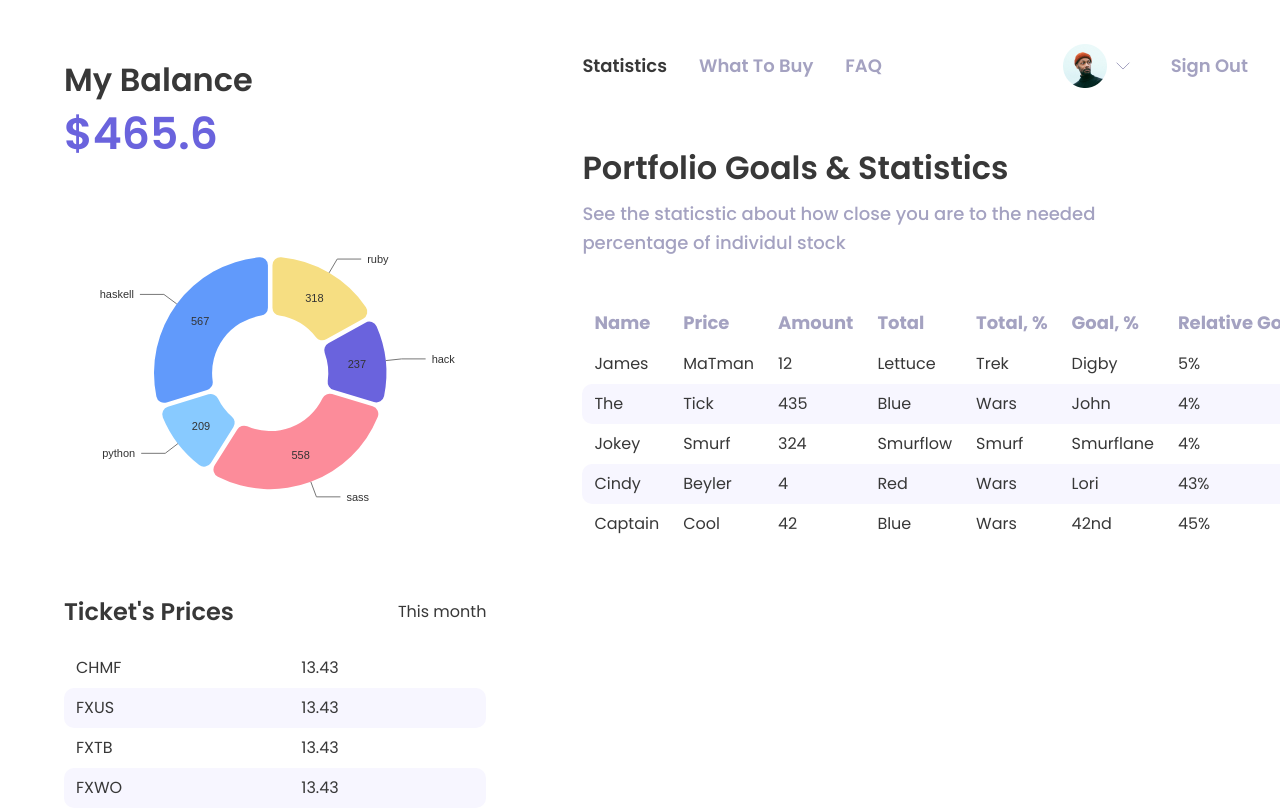
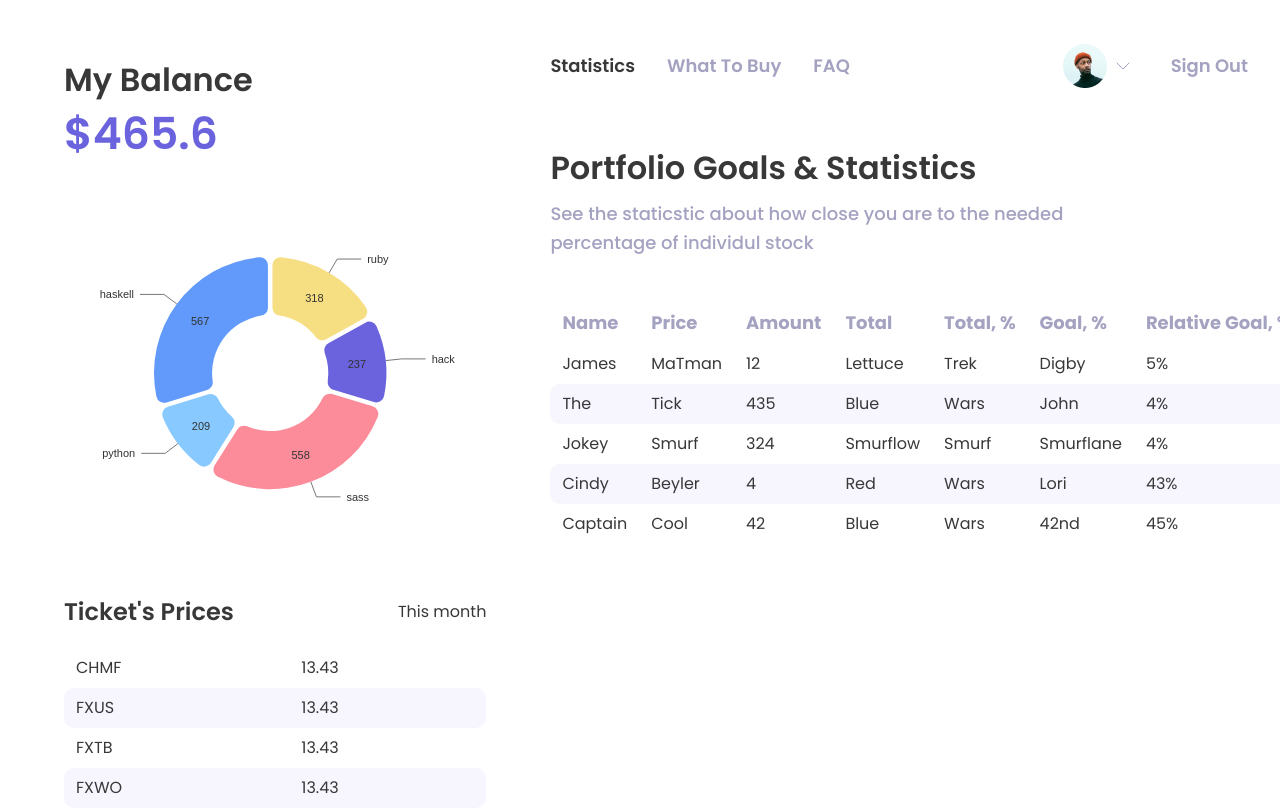
Before and after one commit to bacebu4/investing, a React (Create React App) app: page / in a window 1280 px wide. Built offline with nearby package versions, Linux system fonts and the light colour scheme.

Commit message:
style: smaller padding

```diff
--- a/src/App.tsx
+++ b/src/App.tsx
@@ -15,7 +15,7 @@ const SidebarContent = styled.aside`
 const MainContent = styled.main`
   flex: 1;
   overflow: auto;
-  padding: 44px 0 0 32px;
+  padding: 44px 0 0 0;
 `;
 
 function App() {
```
